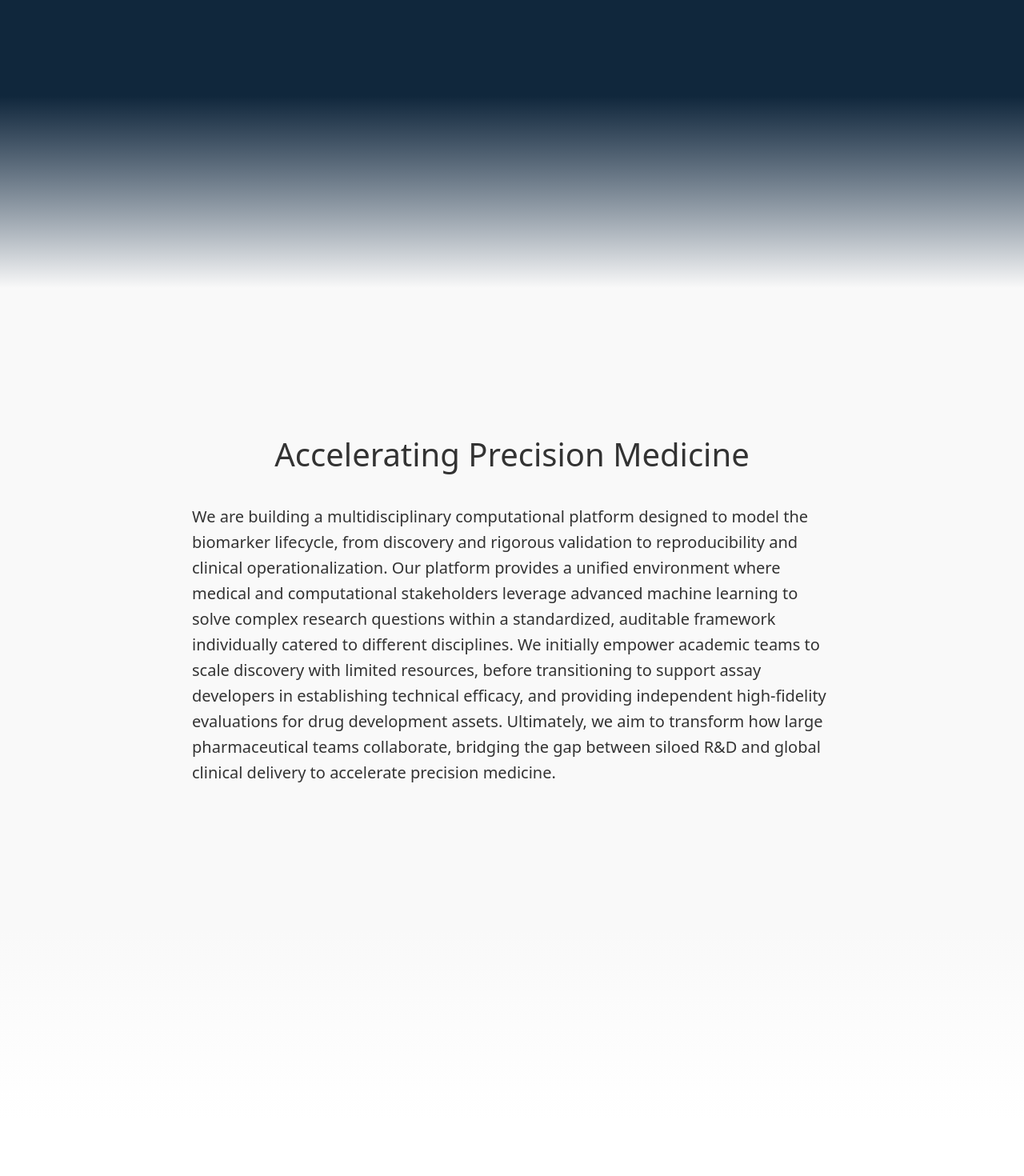
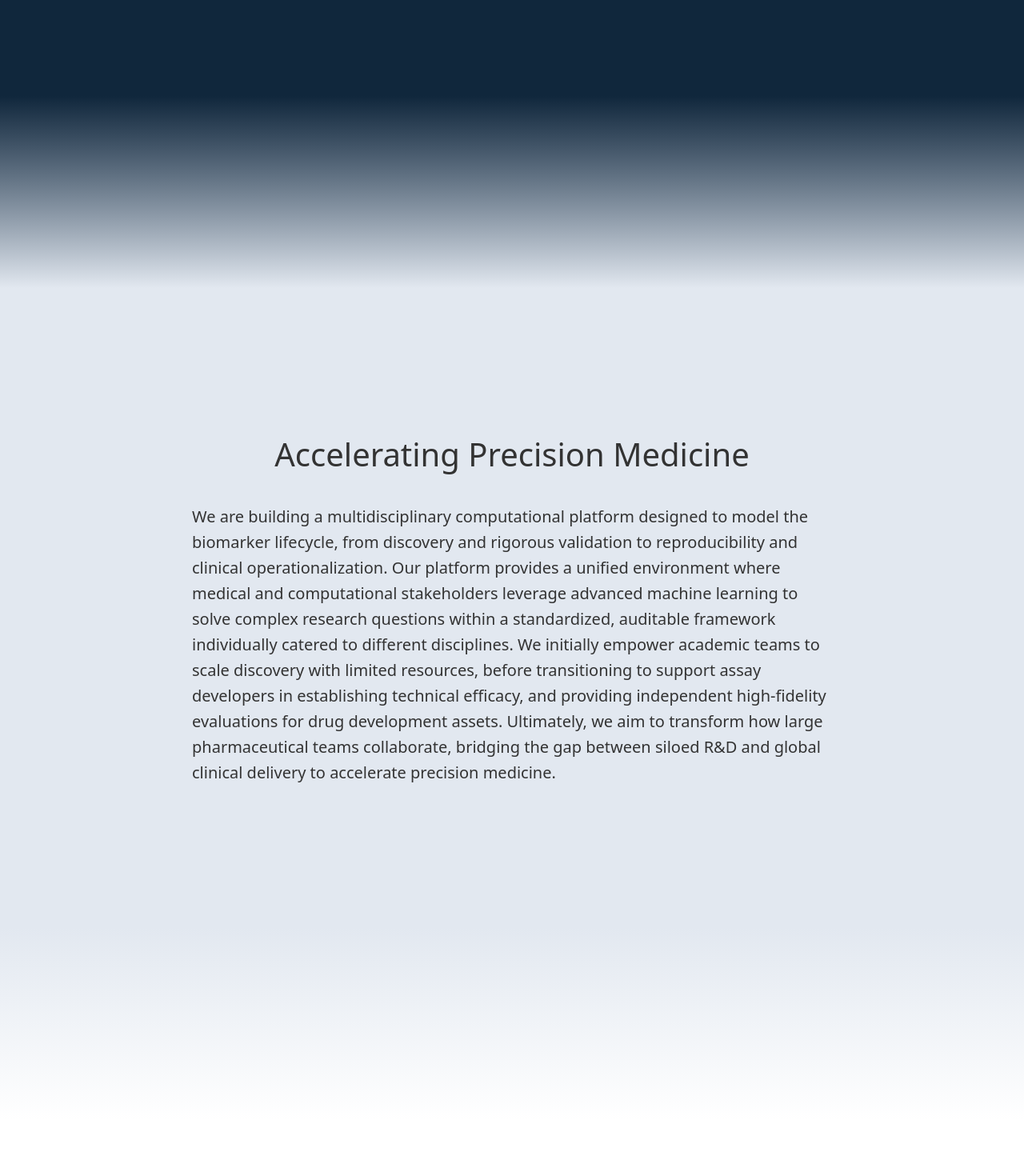
Before and after one commit to stratum-bio/landing, a React (Vite) app: page / in a window 1280 px wide. Shown: the part 680-2150 px from the top of the page at 80% size. Built offline with nearby package versions, Linux system fonts and the light colour scheme.

Commit message:
update background colors

```diff
--- a/src/App.css
+++ b/src/App.css
@@ -87,7 +87,7 @@
 
 .business-bg {
 
-  background-color: #f9f9f9;
+  background-color: #e2e8f0;
 
 }
 
--- a/src/Landing.tsx
+++ b/src/Landing.tsx
@@ -10,12 +10,11 @@ const Landing = () => {
           className="logo app-logo max-w-[800px] h-auto md:max-w-full transition-[filter] duration-300 hover:drop-shadow-[0_0_2em_#646cffaa]"
           alt="Stratum Bio logo"
         />
-        <p className="app-text mt-5 text-[1.2em] md:text-[1em]">Tell us you're thinking about us</p>
         <p>
           <a href="mailto:hello@stratum.bio" className="app-link text-white underline">hello@stratum.bio</a>
         </p>
       </div>
-      <div className="h-[30vh] w-screen bg-linear-to-b from-[#10273c] to-[#f9f9f9]" />
+      <div className="h-[30vh] w-screen bg-linear-to-b from-[#10273c] to-[#e2e8f0]" />
     </>
   )
 }
--- a/src/components/BusinessDescription.tsx
+++ b/src/components/BusinessDescription.tsx
@@ -9,7 +9,7 @@ const BusinessDescription = () => {
           We are building a multidisciplinary computational platform designed to model the biomarker lifecycle, from discovery and rigorous validation to reproducibility and clinical operationalization. Our platform provides a unified environment where medical and computational stakeholders leverage advanced machine learning to solve complex research questions within a standardized, auditable framework individually catered to different disciplines. We initially empower academic teams to scale discovery with limited resources, before transitioning to support assay developers in establishing technical efficacy, and providing independent high-fidelity evaluations for drug development assets. Ultimately, we aim to transform how large pharmaceutical teams collaborate, bridging the gap between siloed R&D and global clinical delivery to accelerate precision medicine.
         </p>
       </section>
-      <div className="h-[30vh] w-screen bg-linear-to-b from-[#f9f9f9] to-[#ffffff]" />
+      <div className="h-[30vh] w-screen bg-linear-to-b from-[#e2e8f0] to-[#ffffff]" />
     </>
   )
 }
```
